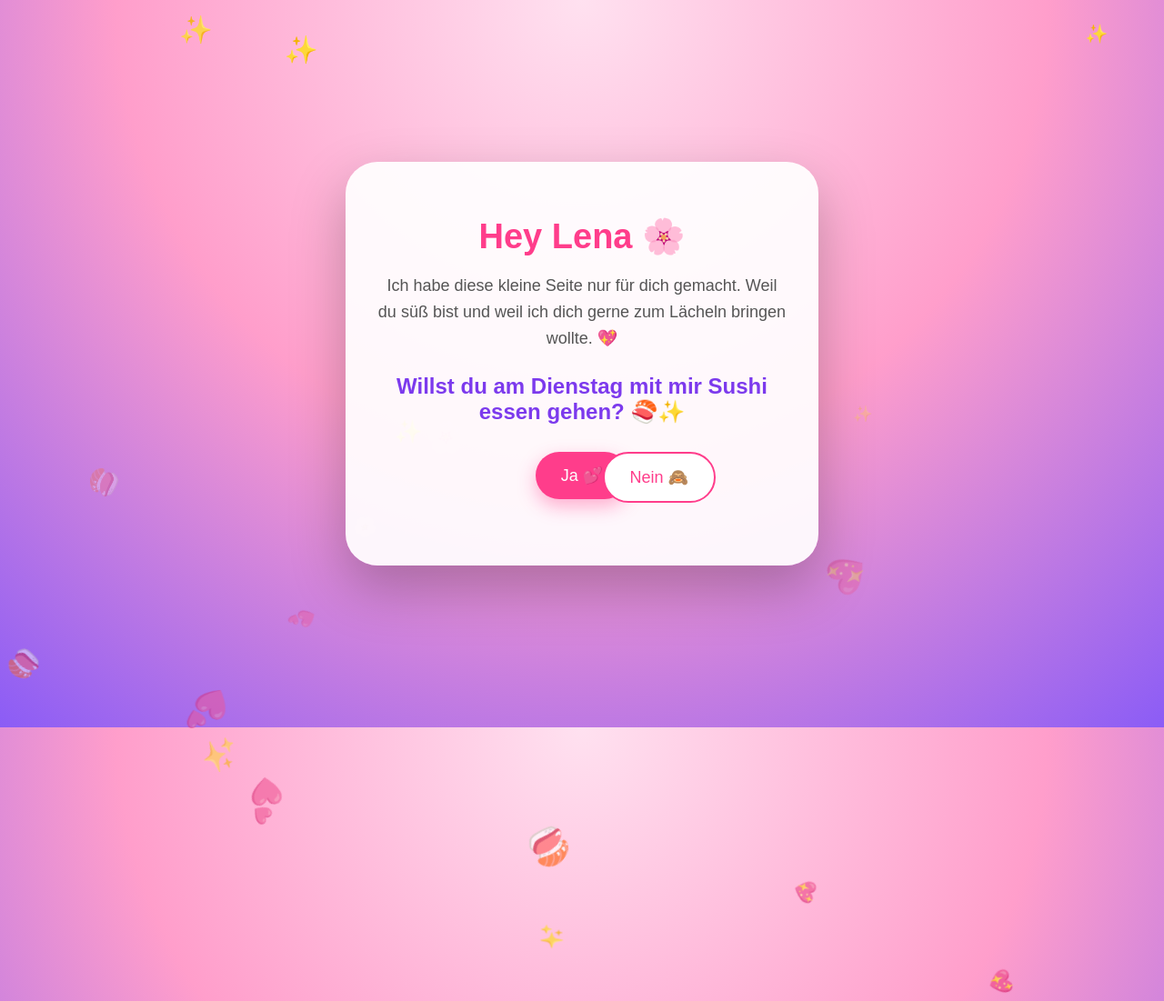
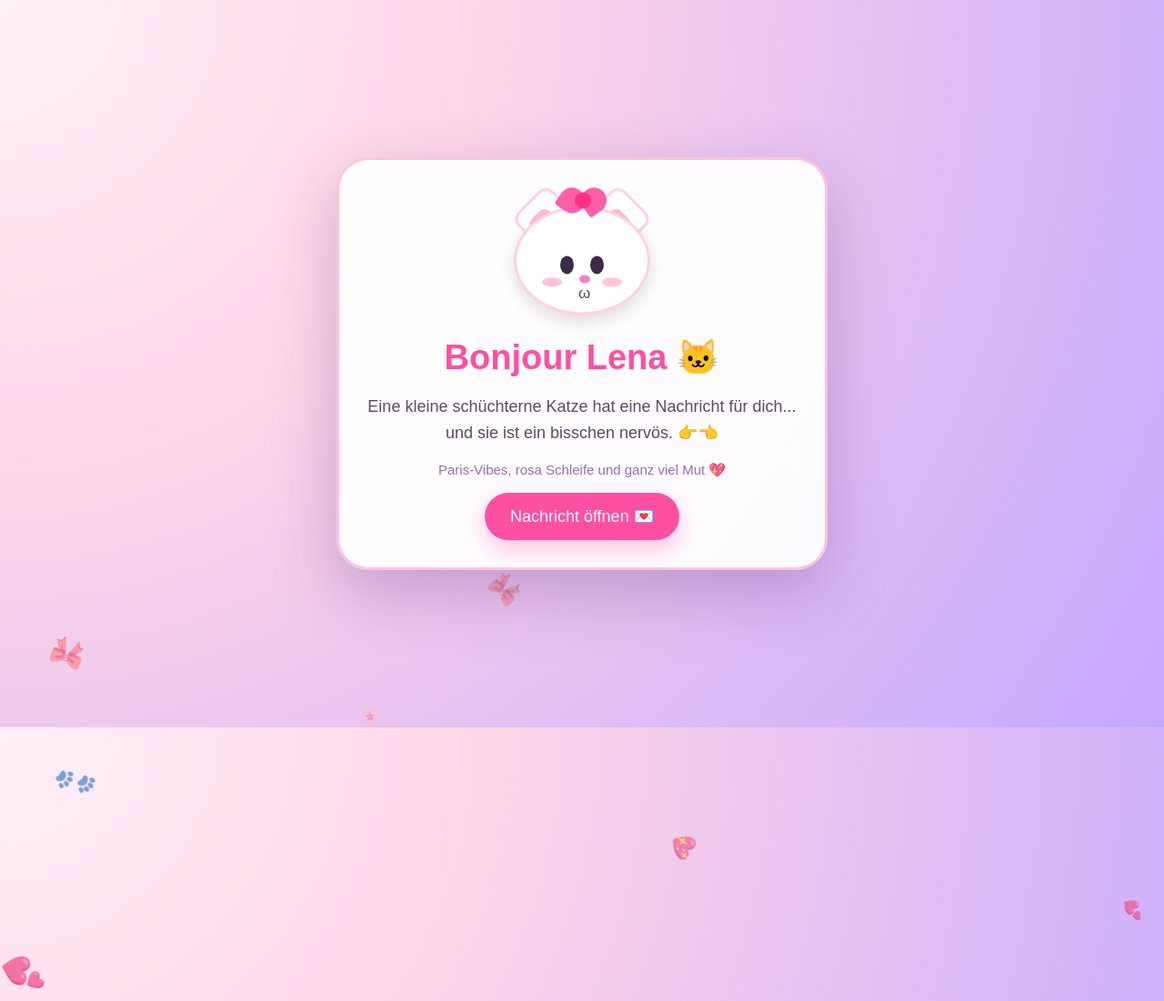
Before and after one commit to DenoMenoxD/fuer-lena, a plain HTML site: page index.html in a window 1280 px wide. Shown: the top 1101 px of the page at 91% size. Drawn offline with Linux system fonts and the light colour scheme.

Commit message:
Update index.html

```diff
--- a/index.html
+++ b/index.html
@@ -3,7 +3,7 @@
 <head>
 <meta charset="UTF-8">
 <meta name="viewport" content="width=device-width, initial-scale=1.0">
-<title>Für Lena 💖</title>
+<title>Für Lena 🐱💖</title>
 
 <style>
 *{box-sizing:border-box}
@@ -12,75 +12,226 @@ body{
     margin:0;
     min-height:100vh;
     font-family:Arial, sans-serif;
-    background:radial-gradient(circle at top,#ffe1f0,#ff9ecb,#8b5cf6);
+    background:
+        radial-gradient(circle at top left,#fff1f8,#ffd6e8 35%,#c4a7ff 100%);
     display:flex;
     justify-content:center;
     align-items:center;
     overflow:hidden;
+    color:#4b2c5e;
 }
 
 .card{
-    width:90%;
-    max-width:520px;
-    background:rgba(255,255,255,0.92);
+    width:92%;
+    max-width:540px;
+    background:rgba(255,255,255,0.94);
     border-radius:35px;
-    padding:35px;
+    padding:30px;
     text-align:center;
-    box-shadow:0 25px 60px rgba(0,0,0,0.25);
+    box-shadow:0 25px 70px rgba(80,40,120,0.28);
     position:relative;
     z-index:2;
+    border:3px solid rgba(255,182,213,0.8);
 }
 
 h1{
-    color:#ff3d8b;
+    color:#ff4fa3;
     font-size:38px;
-    margin-bottom:10px;
+    margin:8px 0 12px;
 }
 
-.subtitle{
+p{
     font-size:18px;
-    color:#555;
     line-height:1.6;
+    color:#5c4a66;
 }
 
-.question{
-    margin-top:25px;
-    font-size:24px;
-    font-weight:bold;
-    color:#7c3aed;
+.cat{
+    width:190px;
+    height:150px;
+    margin:0 auto 15px;
+    position:relative;
+    animation:shyBounce 2.2s infinite ease-in-out;
 }
 
-.buttons{
-    margin-top:30px;
-    height:90px;
-    position:relative;
+@keyframes shyBounce{
+    0%,100%{transform:translateY(0)}
+    50%{transform:translateY(-8px)}
 }
 
-button{
+.face{
+    width:150px;
+    height:120px;
+    background:#fff;
+    border-radius:50%;
+    position:absolute;
+    left:20px;
+    top:25px;
+    box-shadow:0 8px 18px rgba(0,0,0,0.12);
+    border:3px solid #ffd1e5;
+}
+
+.ear{
+    width:55px;
+    height:55px;
+    background:#fff;
+    position:absolute;
+    top:12px;
+    border-radius:12px;
+    transform:rotate(45deg);
+    border:3px solid #ffd1e5;
+}
+
+.ear.left{left:28px}
+.ear.right{right:28px}
+
+.inner-ear{
+    width:27px;
+    height:27px;
+    background:#ffbdd9;
+    position:absolute;
+    top:16px;
+    left:13px;
+    border-radius:8px;
+}
+
+.eye{
+    width:15px;
+    height:20px;
+    background:#3d2b45;
+    border-radius:50%;
+    position:absolute;
+    top:52px;
+}
+
+.eye.left{left:48px}
+.eye.right{right:48px}
+
+.blush{
+    width:22px;
+    height:10px;
+    background:#ffb5d3;
+    border-radius:50%;
+    position:absolute;
+    top:76px;
+    opacity:.8;
+}
+
+.blush.left{left:28px}
+.blush.right{right:28px}
+
+.nose{
+    width:12px;
+    height:9px;
+    background:#ff7eb8;
+    border-radius:50%;
+    position:absolute;
+    left:69px;
+    top:73px;
+}
+
+.mouth{
+    position:absolute;
+    left:68px;
+    top:84px;
+    font-size:17px;
+    color:#5c4a66;
+}
+
+.bow{
+    position:absolute;
+    top:0;
+    left:70px;
+    width:52px;
+    height:38px;
+    z-index:3;
+}
+
+.bow:before,
+.bow:after{
+    content:"";
+    position:absolute;
+    width:28px;
+    height:28px;
+    background:#ff5fa8;
+    border-radius:50% 50% 50% 10%;
+    top:5px;
+}
+
+.bow:before{
+    left:0;
+    transform:rotate(35deg);
+}
+
+.bow:after{
+    right:0;
+    transform:rotate(-35deg);
+}
+
+.bow span{
+    position:absolute;
+    width:18px;
+    height:18px;
+    background:#ff2f86;
+    border-radius:50%;
+    left:17px;
+    top:10px;
+    z-index:4;
+}
+
+.screen{
+    display:none;
+}
+
+.screen.active{
+    display:block;
+}
+
+.btn{
     border:none;
     padding:15px 28px;
     border-radius:30px;
     font-size:18px;
     cursor:pointer;
     transition:0.25s;
+    margin-top:16px;
+}
+
+.primary{
+    background:#ff4fa3;
+    color:white;
+    box-shadow:0 10px 25px rgba(255,79,163,0.35);
+}
+
+.primary:hover{
+    transform:scale(1.07);
+}
+
+.question{
+    margin-top:15px;
+    font-size:25px;
+    font-weight:bold;
+    color:#7c3aed;
+}
+
+.buttons{
+    margin-top:28px;
+    height:95px;
+    position:relative;
 }
 
 #yes{
-    background:#ff3d8b;
+    background:#ff4fa3;
     color:white;
-    box-shadow:0 8px 20px rgba(255,61,139,0.4);
-}
-
-#yes:hover{
-    transform:scale(1.08);
+    box-shadow:0 8px 22px rgba(255,79,163,0.4);
 }
 
 #no{
     background:white;
-    color:#ff3d8b;
-    border:2px solid #ff3d8b;
+    color:#ff4fa3;
+    border:2px solid #ff4fa3;
     position:absolute;
-    left:55%;
+    left:56%;
     top:0;
 }
 
@@ -89,32 +240,27 @@ button{
     margin-top:25px;
     padding:20px;
     border-radius:25px;
-    background:#ffe4f1;
+    background:#ffe4f2;
     color:#ff2f86;
     font-size:22px;
     font-weight:bold;
 }
 
-.heart{
+.float{
     position:absolute;
-    animation:float 6s linear forwards;
+    animation:floatUp 6s linear forwards;
     z-index:1;
 }
 
-@keyframes float{
+@keyframes floatUp{
     from{transform:translateY(110vh) rotate(0deg);opacity:1}
-    to{transform:translateY(-120px) rotate(360deg);opacity:0}
+    to{transform:translateY(-130px) rotate(360deg);opacity:0}
 }
 
-.sparkle{
-    position:absolute;
-    color:white;
-    animation:blink 2s infinite alternate;
-}
-
-@keyframes blink{
-    from{opacity:.2;transform:scale(.8)}
-    to{opacity:1;transform:scale(1.3)}
+.paris{
+    font-size:15px;
+    color:#9b6bb8;
+    margin-top:8px;
 }
 </style>
 </head>
@@ -122,11 +268,39 @@ button{
 <body>
 
 <div class="card">
+
+    <div class="screen active" id="intro">
+        <div class="cat">
+            <div class="ear left"><div class="inner-ear"></div></div>
+            <div class="ear right"><div class="inner-ear"></div></div>
+            <div class="bow"><span></span></div>
+            <div class="face">
+                <div class="eye left"></div>
+                <div class="eye right"></div>
+                <div class="blush left"></div>
+                <div class="blush right"></div>
+                <div class="nose"></div>
+                <div class="mouth">ω</div>
+            </div>
+        </div>
+
+        <h1>Bonjour Lena 🐱</h1>
+
+        <p>
+            Eine kleine schüchterne Katze hat eine Nachricht für dich...
+            und sie ist ein bisschen nervös. 👉👈
+        </p>
+
+        <div class="paris">Paris-Vibes, rosa Schleife und ganz viel Mut 💖</div>
+
+        <button class="btn primary" onclick="showQuestion()">Nachricht öffnen 💌</button>
+    </div>
+
+    <div class="screen" id="questionScreen">
         <h1>Hey Lena 🌸</h1>
 
-    <p class="subtitle">
-        Ich habe diese kleine Seite nur für dich gemacht.
-        Weil du süß bist und weil ich dich gerne zum Lächeln bringen wollte. 💖
+        <p>
+            Ich wollte dich eigentlich nur auf eine süße Art fragen...
         </p>
 
         <div class="question">
@@ -134,8 +308,8 @@ button{
         </div>
 
         <div class="buttons">
-        <button id="yes" onclick="sayYes()">Ja 💕</button>
-        <button id="no" onmouseover="moveNo()" onclick="moveNo()">Nein 🙈</button>
+            <button class="btn" id="yes" onclick="sayYes()">Ja 💕</button>
+            <button class="btn" id="no" onmouseover="moveNo()" onclick="moveNo()">Nein 🙈</button>
         </div>
 
         <div class="result" id="result">
@@ -143,48 +317,64 @@ button{
         </div>
     </div>
 
+</div>
+
 <script>
 const noBtn = document.getElementById("no");
+let noCount = 0;
+
+function showQuestion(){
+    document.getElementById("intro").classList.remove("active");
+    document.getElementById("questionScreen").classList.add("active");
+}
 
 function sayYes(){
     document.getElementById("result").style.display = "block";
     document.querySelector(".question").innerHTML = "Beste Entscheidung des Tages 😌🍣";
+    noBtn.style.display = "none";
+
+    for(let i=0;i<35;i++){
+        setTimeout(createFloat, i * 40);
+    }
 }
 
 function moveNo(){
-    const x = Math.random() * 260 - 120;
+    noCount++;
+
+    const texts = [
+        "Nein 🙈",
+        "Sicher? 🥺",
+        "Wirklich? 😭",
+        "Sushi wird traurig 🍣💔",
+        "Ich lauf weg 😌"
+    ];
+
+    noBtn.innerText = texts[Math.min(noCount, texts.length-1)];
+
+    const x = Math.random() * 260 - 130;
     const y = Math.random() * 80 + 5;
 
     noBtn.style.left = "50%";
     noBtn.style.top = y + "px";
     noBtn.style.transform = `translate(${x}px, ${y}px)`;
+
+    if(noCount > 6){
+        noBtn.style.opacity = "0.35";
+    }
 }
 
-function createHeart(){
-    const heart = document.createElement("div");
-    heart.className = "heart";
-    heart.innerHTML = ["💖","💕","🌸","✨","🍣"][Math.floor(Math.random()*5)];
-    heart.style.left = Math.random()*100 + "vw";
-    heart.style.fontSize = (Math.random()*24+18) + "px";
-    document.body.appendChild(heart);
+function createFloat(){
+    const item = document.createElement("div");
+    item.className = "float";
+    item.innerHTML = ["💖","💕","🌸","✨","🐾","🍣","🎀"][Math.floor(Math.random()*7)];
+    item.style.left = Math.random()*100 + "vw";
+    item.style.fontSize = (Math.random()*24+18) + "px";
+    document.body.appendChild(item);
 
-    setTimeout(()=>heart.remove(),6000);
+    setTimeout(()=>item.remove(),6000);
 }
 
-function createSparkle(){
-    const s = document.createElement("div");
-    s.className = "sparkle";
-    s.innerHTML = "✨";
-    s.style.left = Math.random()*100 + "vw";
-    s.style.top = Math.random()*100 + "vh";
-    s.style.fontSize = (Math.random()*18+12) + "px";
-    document.body.appendChild(s);
-
-    setTimeout(()=>s.remove(),3000);
-}
-
-setInterval(createHeart,300);
-setInterval(createSparkle,700);
+setInterval(createFloat,420);
 </script>
 
 </body>
```
Lines whose indentation alone changed are shown as unchanged.
